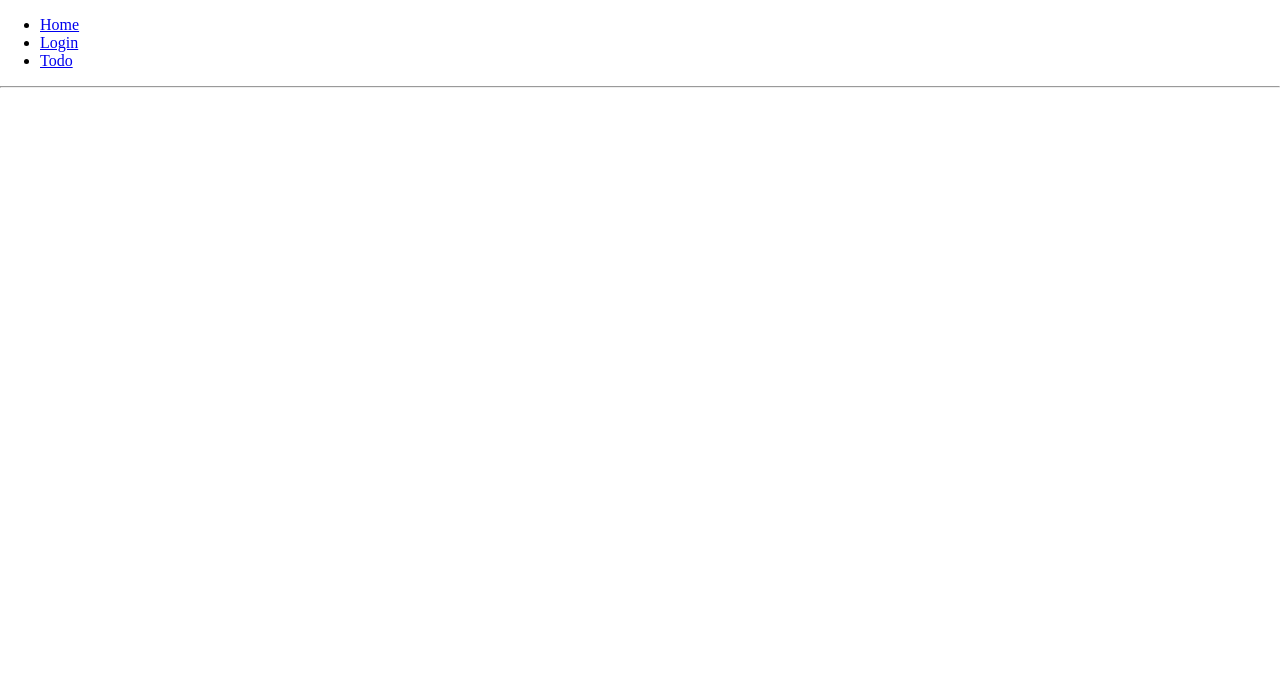
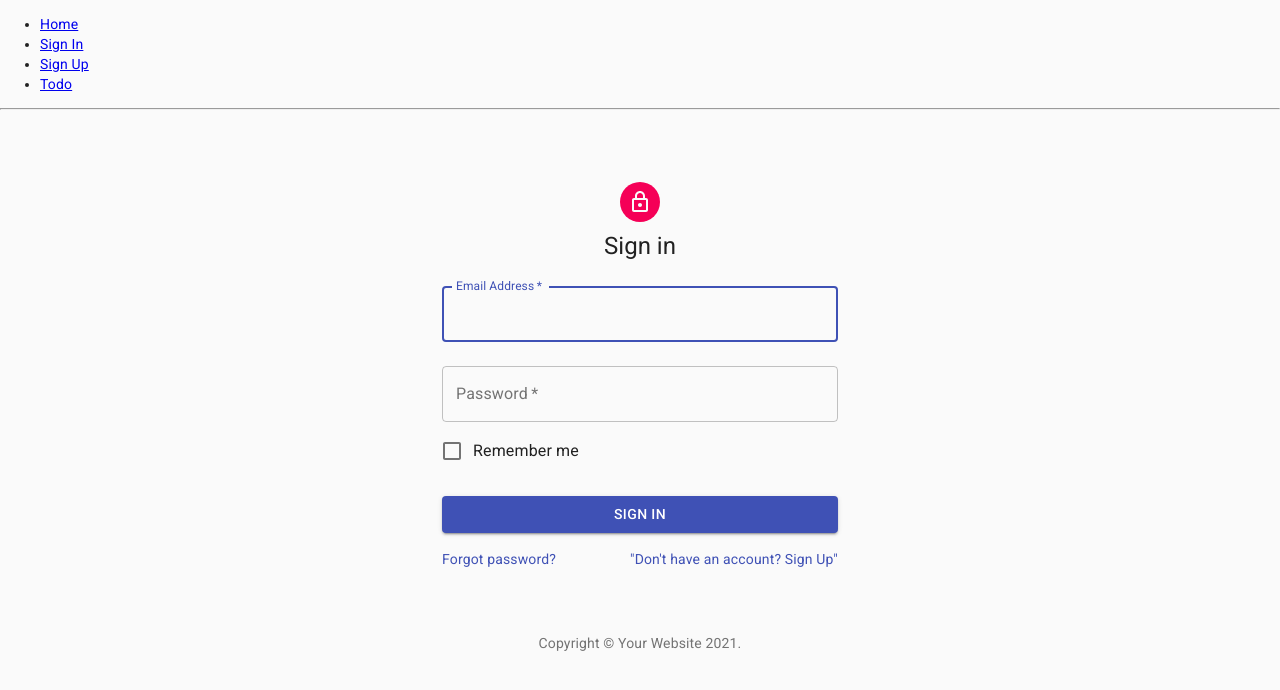
Before and after one commit to chiksumwong/blog, a React (Create React App) app in the folder client-r/: page /sign_in in a window 1280 px wide. Shown: the top 690 px of the page. Built offline with nearby package versions, Linux system fonts and the light colour scheme.

Commit message:
Sign In Page

```diff
--- a/client-r/src/App/App.tsx
+++ b/client-r/src/App/App.tsx
@@ -4,7 +4,8 @@
 import './App.css';
 
 import Home from '.././pages/Home/Home';
-import Login from '.././pages/Login/Login';
+import SignIn from '.././pages/SignIn/SignIn';
+import SignUp from '.././pages/SignUp/SignUp';
 import Todo from '.././pages/Todo/Todo';
 
 const App: React.FC = () => {
@@ -16,7 +17,10 @@
                         <Link to="/">Home</Link>
                     </li>
                     <li>
-                        <Link to="/login">Login</Link>
+                        <Link to="/sign_in">Sign In</Link>
+                    </li>
+                    <li>
+                        <Link to="/sign_up">Sign Up</Link>
                     </li>
                     <li>
                         <Link to="/todo">Todo</Link>
@@ -29,8 +33,14 @@
                     <Route exact path="/">
                         <Home />
                     </Route>
-                    <Route path="/login">
-                        <Login />
+                    <Route exact path="/home">
+                        <Home />
+                    </Route>
+                    <Route path="/sign_in">
+                        <SignIn />
+                    </Route>
+                    <Route path="/sign_up">
+                        <SignUp />
                     </Route>
                     <Route path="/todo">
                         <Todo />
--- a/client-r/src/pages/Login/Login.tsx
+++ /dev/null
@@ -1,11 +0,0 @@
-import React from 'react';
-
-const Login: React.FC = () => {
-    return (
-        <div>
-            <h1>This is Login Page</h1>
-        </div>
-    );
-};
-
-export default Login;
--- /dev/null
+++ b/client-r/src/pages/SignIn/SignIn.tsx
@@ -0,0 +1,120 @@
+import React from 'react';
+import Container from '@material-ui/core/Container';
+import CssBaseline from '@material-ui/core/CssBaseline';
+import Avatar from '@material-ui/core/Avatar';
+import LockOutlinedIcon from '@material-ui/icons/LockOutlined';
+import Typography from '@material-ui/core/Typography';
+import TextField from '@material-ui/core/TextField';
+import FormControlLabel from '@material-ui/core/FormControlLabel';
+import Button from '@material-ui/core/Button';
+import Checkbox from '@material-ui/core/Checkbox';
+import Grid from '@material-ui/core/Grid';
+import Link from '@material-ui/core/Link';
+import Box from '@material-ui/core/Box';
+import { makeStyles } from '@material-ui/core/styles';
+
+function Copyright() {
+    return (
+        <Typography variant="body2" color="textSecondary" align="center">
+            {'Copyright © '}
+            <Link color="inherit" href="https://material-ui.com/">
+                Your Website
+            </Link>{' '}
+            {new Date().getFullYear()}
+            {'.'}
+        </Typography>
+    );
+}
+
+const useStyles = makeStyles((theme) => ({
+    paper: {
+        marginTop: theme.spacing(8),
+        display: 'flex',
+        flexDirection: 'column',
+        alignItems: 'center',
+    },
+    avatar: {
+        margin: theme.spacing(1),
+        backgroundColor: theme.palette.secondary.main,
+    },
+    form: {
+        width: '100%', // Fix IE 11 issue.
+        marginTop: theme.spacing(1),
+    },
+    submit: {
+        margin: theme.spacing(3, 0, 2),
+    },
+}));
+
+const SignIn: React.FC = () => {
+    const classes = useStyles();
+
+    return (
+        <Container component="main" maxWidth="xs">
+            <CssBaseline />
+            <div className={classes.paper}>
+                <Avatar className={classes.avatar}>
+                    <LockOutlinedIcon />
+                </Avatar>
+                <Typography component="h1" variant="h5">
+                    Sign in
+                </Typography>
+                <form className={classes.form} noValidate>
+                    <TextField
+                        variant="outlined"
+                        margin="normal"
+                        required
+                        fullWidth
+                        id="email"
+                        label="Email Address"
+                        name="email"
+                        autoComplete="email"
+                        autoFocus
+                    />
+                    <TextField
+                        variant="outlined"
+                        margin="normal"
+                        required
+                        fullWidth
+                        name="password"
+                        label="Password"
+                        type="password"
+                        id="password"
+                        autoComplete="current-password"
+                    />
+                    <FormControlLabel
+                        control={<Checkbox value="remember" color="primary" />}
+                        label="Remember me"
+                    />
+                    <Button
+                        type="submit"
+                        fullWidth
+                        variant="contained"
+                        color="primary"
+                        className={classes.submit}
+                        href="/home"
+                    >
+                        Sign In
+                    </Button>
+                    <Grid container>
+                        <Grid item xs>
+                            <Link href="#" variant="body2">
+                                Forgot password?
+                            </Link>
+                        </Grid>
+                        <Grid item>
+                            <Link href="#" variant="body2">
+                                {'"Don\'t have an account? Sign Up"'}
+                            </Link>
+                        </Grid>
+                    </Grid>
+                </form>
+            </div>
+            <Box mt={8}>
+                <Copyright />
+            </Box>
+        </Container>
+    );
+};
+
+export default SignIn;
--- /dev/null
+++ b/client-r/src/pages/SignUp/SignUp.tsx
@@ -0,0 +1,11 @@
+import React from 'react';
+
+const SignUp: React.FC = () => {
+    return (
+        <div>
+            <h1>This is Sign Up page</h1>
+        </div>
+    );
+};
+
+export default SignUp;
```
